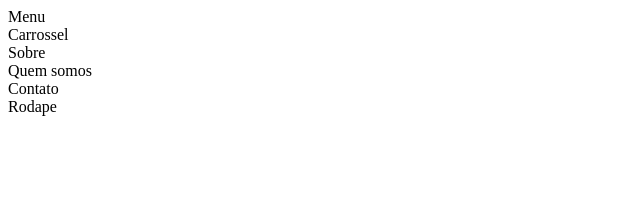
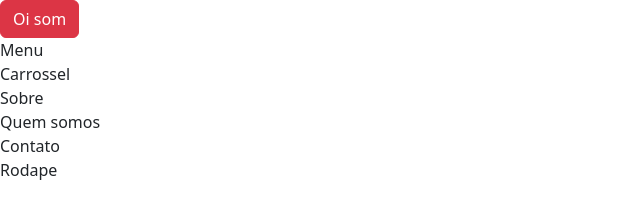
Before and after one commit to dailalima/brasasdoforro-site, a plain HTML site: page index.html in a window 1280 px wide. Shown: the whole page, without its empty margins (0-640 px from the left). Drawn offline with nearby package versions, Linux system fonts and the light colour scheme.

Commit message:
Instala e finaliza o bootstrap

```diff
--- a/index.html
+++ b/index.html
@@ -4,13 +4,24 @@
     <meta charset="UTF-8">
     <meta name="viewport" content="width=device-width, initial-scale=1.0">
     <title>Document</title>
+
+    <link href="https://cdn.jsdelivr.net/npm/bootstrap@5.3.3/dist/css/bootstrap.min.css" rel="stylesheet" integrity="sha384-QWTKZyjpPEjISv5WaRU9OFeRpok6YctnYmDr5pNlyT2bRjXh0JMhjY6hW+ALEwIH" crossorigin="anonymous">
+    <link rel="stylesheet" href="css/custom.css">
 </head>
 <body>
+    <button class="btn btn-danger">Oi som</button>
     <nav>Menu</nav>
+
     <header>Carrossel</header>
+
     <section>Sobre</section>
+
     <section>Quem somos</section>
+
     <section>Contato</section>
+
     <footer>Rodape</footer>
+
+    <script src="https://cdn.jsdelivr.net/npm/bootstrap@5.3.3/dist/js/bootstrap.bundle.min.js" integrity="sha384-YvpcrYf0tY3lHB60NNkmXc5s9fDVZLESaAA55NDzOxhy9GkcIdslK1eN7N6jIeHz" crossorigin="anonymous"></script>
 </body>
 </html>
```
Also changed, not shown: 1 other file.
